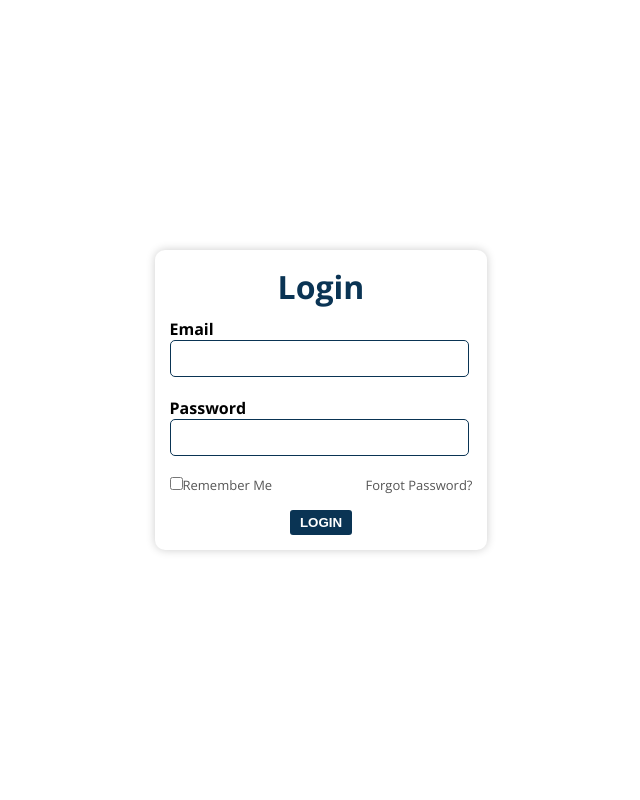
After one commit to KiranSR99/REMS_project, a PHP site: page /dashboard/login.html in a window 1280 px wide. The commit adds this page. Shown: the whole page, without its empty margins (319-959 px from the left). Run offline with PHP 8.4, Linux system fonts and the light colour scheme.

Commit message:
new login page is added and css in dashboard.css

```diff
--- a/CSS/dashboard.css
+++ b/CSS/dashboard.css
@@ -340,3 +340,61 @@ li {
 }
 
 /* ========== CSS FOR DELETE PAGE ENDS HERE ========== */
+
+
+
+/* ========== CSS FOR LOGIN PAGE STARTS HERE ========== */
+.body-main{
+    display: grid;
+    place-items: center;
+    height: 100vh;
+}
+.body-main .container{
+    box-shadow: 0px 0px 10px rgba(0, 0, 0, 0.2);
+    background-color: #fff;
+    padding: 15px;
+    border-radius: 10px;
+}
+.body-main label{
+    display: block;
+    font-weight: 700;
+}
+
+.body-main input{
+    padding: 10px 60px;
+    border-radius: 5px;
+    border: none;
+    outline: none;
+    margin-bottom: 20px;
+    border: 1.5px solid #0A3454;
+
+}
+
+.body-main h1{
+    color: #0A3454;
+    display: flex;
+    justify-content: center;
+    margin-bottom: 10px;
+}
+.body-main .login-submit{
+    display: flex;
+    margin: 0 auto;
+    color: #fff;
+    background-color: #0A3454;
+    padding: 5px 10px;
+    border-radius: 3px;
+    font-weight: 700;
+    border: none;
+}
+
+.body-main .checkbox-row{
+    /* font-weight: 200; */
+    font-size: small;
+    color: #565656;
+}
+
+.body-main .checkbox-row span{
+    margin-left: 90px;
+}
+
+/* ========== CSS FOR LOGIN PAGE ENDS HERE ========== */
--- /dev/null
+++ b/dashboard/login.html
@@ -0,0 +1,33 @@
+<!DOCTYPE html>
+<html lang="en">
+
+<head>
+    <meta charset="UTF-8">
+    <meta http-equiv="X-UA-Compatible" content="IE=edge">
+    <meta name="viewport" content="width=device-width, initial-scale=1.0">
+    <title>Document</title>
+    <link rel="stylesheet" href="../CSS/dashboard.css">
+</head>
+
+<body class="body-main">
+    <div class="container">
+        <form action="#" method="post">
+            <h1>Login</h1>
+            <div class="email-row">
+                <label for="email">Email</label>
+                <input type="email" body-main >
+            </div>
+            <div class="password-row">
+                <label for="password">Password</label>
+                <input type="password" name="password">
+            </div>
+            <div class="checkbox-row">
+                <input type="checkbox" name="remember" name="remember">Remember Me
+                 <span>Forgot Password?</span>
+            </div>
+            <button class="login-submit" type="submit">LOGIN</button>
+        </form>
+    </div>
+</body>
+
+</html>
```
